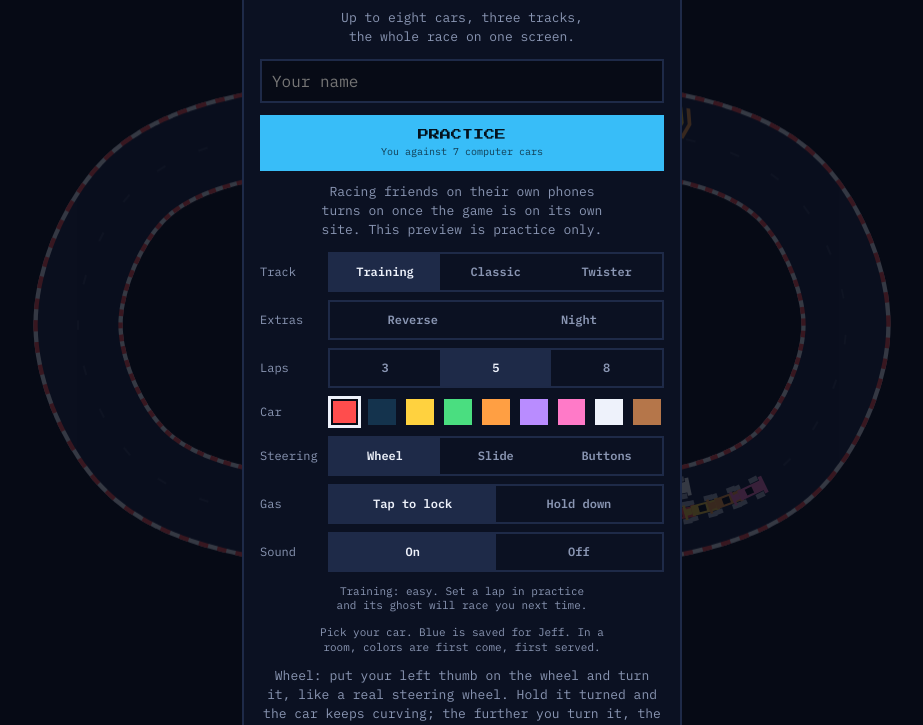
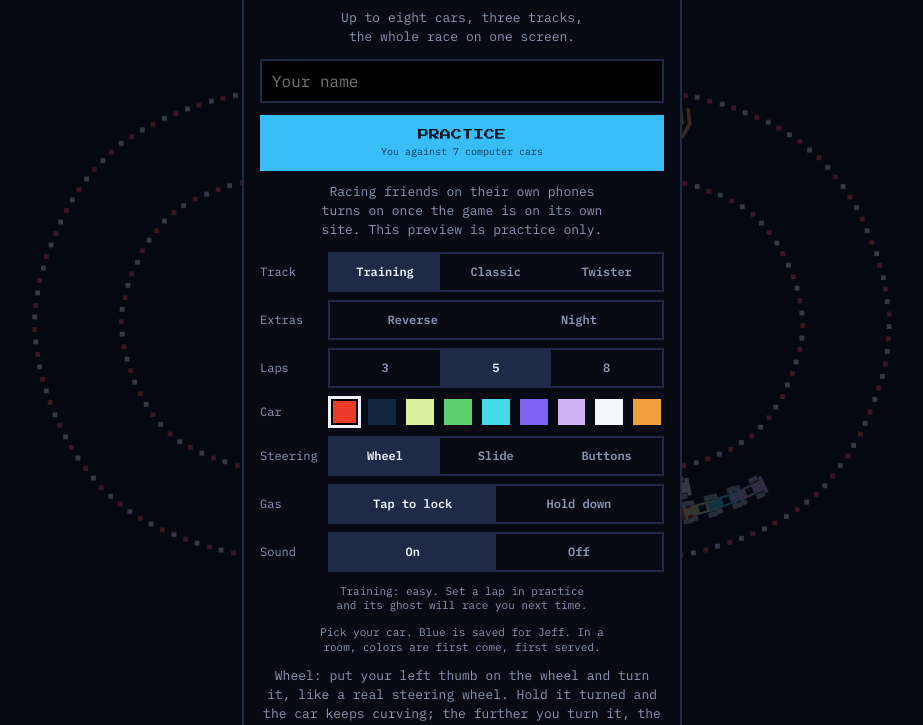
Before and after one commit to fendbo/miami800, a website: page public/index.html in a window 1280 px wide. Shown: the part 75-800 px from the top of the page, without its empty margins (178-1101 px from the left). Drawn offline with Linux system fonts and the light colour scheme; no server answers.

Commit message:
1975 arcade look: black screen, dotted track edges, cabinet colour palette
Co-Authored-By: Claude Fable 5.2 <noreply@anthropic.com>
Claude-Session: https://claude.ai/code/session_01Nu7PXbb1GPzceh6KnBfK6a

```diff
--- a/public/index.html
+++ b/public/index.html
@@ -13,7 +13,7 @@
 <style>
 :root{
   /* layout: the whole track in the middle, one thumb pad on each side; a single dark arcade world */
-  --field:#070b16; --pad:#0b1122; --line:#1e2a48; --road:#18223f;
+  --field:#000; --pad:#070a12; --line:#1e2a48; --road:#18223f;
   --ink:#eef2fb; --dim:#8a96b3; --accent:#38bdf8; --hot:#ffd23f; --stop:#ff4d4d;
   --display:'Press Start 2P',ui-monospace,Menlo,Consolas,monospace;
   --body:'IBM Plex Mono',ui-monospace,Menlo,Consolas,monospace;
@@ -186,8 +186,9 @@ var TOP=285;                      // top speed on the road
 var CAR=1.55;                     // how big cars are drawn (they were 1.2: hard to see on a phone)
 var WHEEL_MAX=1.75;               // the wheel turns 100 degrees each way and stops, like a real one
 // Car colours. Blue (BLUE) is Jeff's: nobody else can pick it. Nine colours, so eight other players still get one each.
-var COLORS=['#ff4d4d','#38bdf8','#ffd23f','#4ade80','#ff9f43','#b98cff','#ff7ac8','#eef2fb','#b5764a'];
-var COLOR_NAMES=['Red','Blue','Yellow','Green','Orange','Purple','Pink','White','Bronze'];
+// The palette follows the 1975 cabinet's screen: blue, red, lavender, white, cyan, pale lime, green, violet. Orange is the one extra.
+var COLORS=['#e8392b','#3f8ff5','#d9f09c','#5fd06e','#45d8e6','#7d63f2','#cfb0f0','#f4f6fb','#f0a13c'];
+var COLOR_NAMES=['Red','Blue','Lime','Green','Cyan','Violet','Lavender','White','Orange'];
 var BLUE=1;
 var CPU_NAMES=['Dash','Vera','Buck','Nell','Otto','Roxy','Gus','Ida'];
 var TAU=Math.PI*2;
@@ -633,14 +634,21 @@ function paintTrack(){ // draw the track once at screen resolution, and a clear
 }
 
 function drawTrack(g){
-  var i,k;
-  g.lineJoin='round';
-  function path(){g.beginPath();g.moveTo(PX[0],PY[0]);for(var q=1;q<N;q++)g.lineTo(PX[q],PY[q]);g.closePath()}
-  g.fillStyle='#070b16';g.fillRect(0,0,W,H);   // plain dark field: the retro arcade look
-  // barrier: a red and white kerb right round both edges
-  path();g.strokeStyle='#eef2fb';g.lineWidth=HALF*2+9;g.stroke();
-  g.setLineDash([9,9]);path();g.strokeStyle='#ff4d4d';g.stroke();g.setLineDash([]);
-  path();g.strokeStyle='#18223f';g.lineWidth=HALF*2;g.stroke();
+  // The 1970s arcade look: a black screen, and the road is only two rows of square dots, one down each edge.
+  var i,k,side;
+  g.fillStyle='#000';g.fillRect(0,0,W,H);
+  for(side=-1;side<=1;side+=2){
+    var off=side*(HALF+3),run=0,n=0,lx=PX[0]-TY[0]*off,ly=PY[0]+TX[0]*off;
+    for(i=1;i<=N;i++){
+      var j=i%N,x=PX[j]-TY[j]*off,y=PY[j]+TX[j]*off,seg=Math.hypot(x-lx,y-ly);
+      while(seg>0&&run+seg>=13){
+        var f=(13-run)/seg;lx+=(x-lx)*f;ly+=(y-ly)*f;seg=Math.hypot(x-lx,y-ly);run=0;
+        if(distRoad(lx,ly)>=HALF){g.fillStyle=n%2?'#ff4d4d':'#f4f6fb';g.fillRect(Math.round(lx)-2.5,Math.round(ly)-2.5,5,5)}   // skip dots that fold into the road on tight bends
+        n++;
+      }
+      run+=seg;lx=x;ly=y;
+    }
+  }
   // boost pads: orange and yellow chevrons on one side of the road
   for(k=0;k<PADS.length;k++)for(i=0;i<6;i++){
     var pi=wrap(PADS[k].i+i),lat=PADS[k].side*WALL*0.5,hw=WALL*0.5;
@@ -648,12 +656,10 @@ function drawTrack(g){
     g.fillStyle=i%2?'#ff9f43':'#ffd23f';g.beginPath();g.moveTo(-4,-hw);g.lineTo(0,-hw);g.lineTo(5,0);g.lineTo(0,hw);g.lineTo(-4,hw);g.lineTo(1,0);g.closePath();g.fill();
     g.restore();
   }
-  g.fillStyle='rgba(138,150,179,.22)';
-  for(i=0;i<N;i+=6){g.save();g.translate(PX[i],PY[i]);g.rotate(Math.atan2(TY[i],TX[i]));g.fillRect(-5,-1,10,2);g.restore()}
-  // start and finish line
+  // start and finish line: a row of white squares across the road
   g.save();g.translate(PX[0],PY[0]);g.rotate(Math.atan2(TY[0],TX[0]));
   var sq=(HALF*2)/10;
-  for(i=0;i<10;i++)for(var j=0;j<2;j++){g.fillStyle=((i+j)%2)?'#eef2fb':'#070b16';g.fillRect(j*sq-sq,-HALF+i*sq,sq,sq)}
+  for(i=0;i<10;i++)for(var c2=0;c2<2;c2++)if((i+c2)%2){g.fillStyle='#f4f6fb';g.fillRect(c2*sq-sq,-HALF+i*sq,sq,sq)}
   g.restore();
 }
 function carShape(color,mine){ // drawn pointing right, about 24 long, around 0,0
@@ -681,7 +687,7 @@ function layMarks(){
     var c=cars[i];if(c.fin){c.px=null;continue}
     var fx=Math.cos(c.h),fy=Math.sin(c.h),sp=Math.hypot(c.vx,c.vy),vl=-c.vx*fy+c.vy*fx;
     if(c.px!==null&&Math.hypot(c.x-c.px,c.y-c.py)<30&&sp>50&&((c.brake&&sp>90)||Math.abs(vl)>52||c.slipT>0)){
-      skidG.strokeStyle='rgba(6,8,14,.3)';skidG.lineWidth=2.4;skidG.beginPath();
+      skidG.strokeStyle='rgba(120,130,155,.28)';skidG.lineWidth=2.4;skidG.beginPath();
       for(var s2=-1;s2<=1;s2+=2){skidG.moveTo(c.px-fx*10-fy*8*s2,c.py-fy*10+fx*8*s2);skidG.lineTo(c.x-fx*10-fy*8*s2,c.y-fy*10+fx*8*s2)}
       skidG.stroke();
       if(Math.random()<0.25)puff(c.x-fx*8,c.y-fy*8,1);
@@ -694,7 +700,7 @@ function drawOil(now){
   for(var k=0;k<oil.length;k++){
     var o=oil[k],age=t-o.t0;
     ctx.save();ctx.translate(o.x,o.y);ctx.rotate(o.a);ctx.globalAlpha=age<1?0.35+0.25*Math.sin(now/60):1;   // blinks for a second before it bites
-    ctx.fillStyle='#07090f';ctx.beginPath();ctx.ellipse(0,0,14,10,0,0,TAU);ctx.fill();ctx.beginPath();ctx.ellipse(9,6,6,4,0,0,TAU);ctx.fill();
+    ctx.fillStyle='#2a2f3d';ctx.beginPath();ctx.ellipse(0,0,14,10,0,0,TAU);ctx.fill();ctx.beginPath();ctx.ellipse(9,6,6,4,0,0,TAU);ctx.fill();
     ctx.strokeStyle='rgba(160,130,255,.55)';ctx.lineWidth=1.5;ctx.beginPath();ctx.ellipse(-2,-2,8,5,0,3.4,5.6);ctx.stroke();
     ctx.restore();
   }
@@ -815,7 +821,7 @@ function pointerOn(side){for(var id in pointers)if(pointers[id].side===side)retu
 function toScreen(x,y){return portrait?[ox+(H-y)*sc,oy+x*sc]:[ox+x*sc,oy+y*sc]}
 function render(now){
   ctx.setTransform(dpr,0,0,dpr,0,0);
-  ctx.fillStyle='#070b16';ctx.fillRect(0,0,vw,vh);
+  ctx.fillStyle='#000';ctx.fillRect(0,0,vw,vh);
   ctx.save();
   if(portrait){ctx.translate(ox+H*sc,oy);ctx.rotate(Math.PI/2)}else ctx.translate(ox,oy);
   ctx.scale(sc,sc);
```
Also changed, not shown: NOTES.md (+9 -1 lines), 1 other file.
